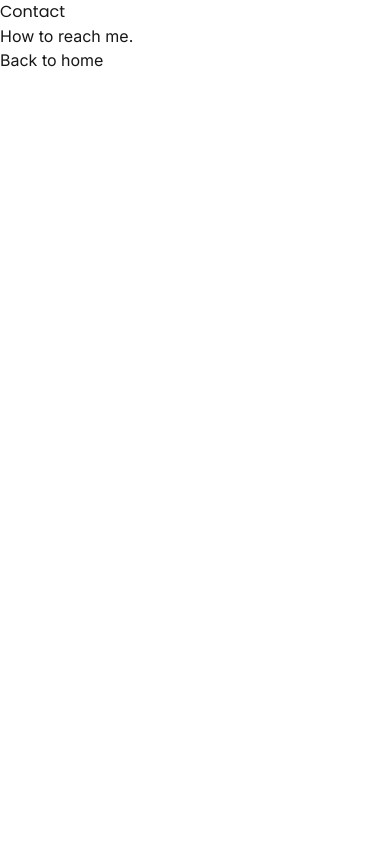
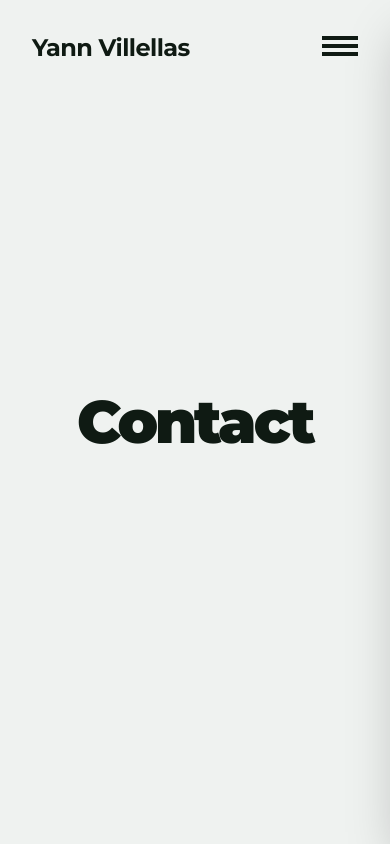
Before and after one commit to yannvillellas/portfolio, a Next.js app: page /en/contact in a window 390 px wide. Built offline with nearby package versions, Linux system fonts and the light colour scheme.

Commit message:
feat: implement responsive navigation with BurgerMenu and Navbar components

```diff
--- a/messages/en.json
+++ b/messages/en.json
@@ -1,4 +1,10 @@
 {
+  "Navigation": {
+    "home": "Home",
+    "about": "About",
+    "projects": "Projects",
+    "contact": "Contact"
+  },
   "HomePage": {
     "title": "Hello world!",
     "about": "Go to the about page",
--- a/messages/fr.json
+++ b/messages/fr.json
@@ -1,4 +1,10 @@
 {
+  "Navigation": {
+    "home": "Accueil",
+    "about": "À propos",
+    "projects": "Projets",
+    "contact": "Contact"
+  },
   "HomePage": {
     "title": "Bonjour",
     "about": "Aller à la page à propos",
--- a/src/app/[locale]/about/page.tsx
+++ b/src/app/[locale]/about/page.tsx
@@ -1,15 +1,13 @@
 import { useTranslations } from "next-intl";
-import { Link } from "@/i18n/navigation";
 
 export default function AboutPage() {
   const t = useTranslations("AboutPage");
+
   return (
-    <div>
-      <h1>{t("title")}</h1>
-      <p>{t("description")}</p>
-      <p>
-        <Link href="/">{t("back")}</Link>
-      </p>
+    <div className="h-dvh w-full flex items-center justify-center">
+      <h1 className="text-6xl md:text-9xl font-black tracking-tighter text-foreground">
+        {t("title")}
+      </h1>
     </div>
   );
 }
--- a/src/app/[locale]/contact/page.tsx
+++ b/src/app/[locale]/contact/page.tsx
@@ -1,15 +1,13 @@
 import { useTranslations } from "next-intl";
-import { Link } from "@/i18n/navigation";
 
 export default function ContactPage() {
   const t = useTranslations("ContactPage");
+
   return (
-    <div>
-      <h1>{t("title")}</h1>
-      <p>{t("description")}</p>
-      <p>
-        <Link href="/">{t("back")}</Link>
-      </p>
+    <div className="h-dvh w-full flex items-center justify-center">
+      <h1 className="text-6xl md:text-9xl font-black tracking-tighter text-foreground">
+        {t("title")}
+      </h1>
     </div>
   );
 }
--- a/src/app/[locale]/globals.css
+++ b/src/app/[locale]/globals.css
@@ -1,28 +1,40 @@
 @import "tailwindcss";
 
 :root {
-  --background: #ffffff;
-  --foreground: #171717;
-}
-
-@theme inline {
-  --color-background: var(--background);
-  --color-foreground: var(--foreground);
-  --font-family-sans: var(--font-inter);
-  --font-family-heading: var(--font-poppins);
+  --background: #eff2f0;
+  --background-secondary: #f7fbf9;
+  --background-tertiary: #fdfffe;
+  --foreground: #0f1a13;
+  --accent: #4ade80;
+  --accent-secondary: #22c55e;
+  --accent-tertiary: #86efac;
 }
 
 @media (prefers-color-scheme: dark) {
   :root {
-    --background: #0a0a0a;
-    --foreground: #ededed;
+    --background: #050a07;
+    --background-secondary: #0f1612;
+    --background-tertiary: #18211c;
+    --foreground: #eefcf6;
+    --accent: #4ade80;
+    --accent-secondary: #15803d;
+    --accent-tertiary: #14532d;
   }
+}
+
+@theme {
+  --color-background: var(--background);
+  --color-background-secondary: var(--background-secondary);
+  --color-background-tertiary: var(--background-tertiary);
+  --color-foreground: var(--foreground);
+  --font-sans: var(--font-sans);
+  --font-heading: var(--font-heading);
 }
 
 body {
   background: var(--background);
   color: var(--foreground);
-  font-family: var(--font-inter), sans-serif;
+  font-family: var(--font-sans), sans-serif;
 }
 
 h1,
@@ -31,5 +43,5 @@ h3,
 h4,
 h5,
 h6 {
-  font-family: var(--font-poppins), sans-serif;
+  font-family: var(--font-heading), sans-serif;
 }
--- a/src/app/[locale]/layout.tsx
+++ b/src/app/[locale]/layout.tsx
@@ -1,9 +1,12 @@
 import type { Metadata } from "next";
 import { NextIntlClientProvider, hasLocale } from "next-intl";
+import { getTranslations, getMessages } from "next-intl/server";
 import { notFound } from "next/navigation";
 import { routing } from "@/i18n/routing";
-import { Inter, Poppins } from "next/font/google";
+import { Inter, Montserrat } from "next/font/google";
 import "./globals.css";
+
+import Navigation from "@/components/Navigation";
 
 export const metadata: Metadata = {
   title: {
@@ -13,16 +16,15 @@ export const metadata: Metadata = {
   description: "Personal portfolio website",
 };
 
-const inter = Inter({
+const defaultFont = Inter({
   subsets: ["latin"],
-  variable: "--font-inter",
+  variable: "--font-sans",
   display: "swap",
 });
 
-const poppins = Poppins({
+const headingFont = Montserrat({
   subsets: ["latin"],
-  weight: ["400", "500", "600", "700"],
-  variable: "--font-poppins",
+  variable: "--font-heading",
   display: "swap",
 });
 
@@ -33,16 +35,30 @@ export default async function LocaleLayout({
   children: React.ReactNode;
   params: Promise<{ locale: string }>;
 }) {
-  // Ensure that the incoming `locale` is valid
   const { locale } = await params;
   if (!hasLocale(routing.locales, locale)) {
     notFound();
   }
 
+  const t = await getTranslations({ locale, namespace: "Navigation" });
+  const messages = await getMessages();
+
+  const menuItems = [
+    { label: t("home"), link: "/" },
+    { label: t("about"), link: "/about" },
+    { label: t("projects"), link: "/projects" },
+    { label: t("contact"), link: "/contact" },
+  ];
+
   return (
     <html lang={locale}>
-      <body className={`${inter.variable} ${poppins.variable}`}>
-        <NextIntlClientProvider>{children}</NextIntlClientProvider>
+      <body
+        className={`${defaultFont.variable} ${headingFont.variable} relative`}
+      >
+        <NextIntlClientProvider messages={messages}>
+          <Navigation items={menuItems} />
+          <main>{children}</main>
+        </NextIntlClientProvider>
       </body>
     </html>
   );
--- a/src/app/[locale]/projects/page.tsx
+++ b/src/app/[locale]/projects/page.tsx
@@ -1,15 +1,13 @@
 import { useTranslations } from "next-intl";
-import { Link } from "@/i18n/navigation";
 
 export default function ProjectsPage() {
   const t = useTranslations("ProjectsPage");
+
   return (
-    <div>
-      <h1>{t("title")}</h1>
-      <p>{t("description")}</p>
-      <p>
-        <Link href="/">{t("back")}</Link>
-      </p>
+    <div className="h-dvh w-full flex items-center justify-center">
+      <h1 className="text-6xl md:text-9xl font-black tracking-tighter text-foreground">
+        {t("title")}
+      </h1>
     </div>
   );
 }
--- /dev/null
+++ b/src/components/BurgerMenu.tsx
@@ -0,0 +1,151 @@
+"use client";
+
+import React, { useRef, useState, useLayoutEffect, useEffect } from "react";
+import { gsap } from "gsap";
+import { Link } from "@/i18n/navigation";
+
+export interface BurgerMenuItem {
+  label: string;
+  link: string;
+}
+
+export interface BurgerMenuProps {
+  items?: BurgerMenuItem[];
+}
+
+const WIPE_COLORS = [
+  "var(--accent-tertiary)",
+  "var(--accent-secondary)",
+  "var(--accent)",
+];
+
+export default function BurgerMenu({ items = [] }: BurgerMenuProps) {
+  const [isOpen, setIsOpen] = useState(false);
+  const containerRef = useRef<HTMLDivElement>(null);
+  const tlRef = useRef<gsap.core.Timeline | null>(null);
+
+  useLayoutEffect(() => {
+    const ctx = gsap.context(() => {
+      const panel = containerRef.current?.querySelector(".menu-panel");
+      const layers = containerRef.current?.querySelectorAll(".wipe-layer");
+      if (panel) gsap.set(panel, { xPercent: 100 });
+      if (layers) gsap.set(layers, { xPercent: 100 });
+    }, containerRef);
+    return () => ctx.revert();
+  }, []);
+
+  useEffect(() => {
+    gsap.context(() => {
+      const panel = containerRef.current?.querySelector(".menu-panel");
+      const layers = containerRef.current
+        ? Array.from(containerRef.current.querySelectorAll(".wipe-layer"))
+        : [];
+
+      if (tlRef.current) tlRef.current.kill();
+
+      const tl = gsap.timeline({ defaults: { ease: "power4.out" } });
+
+      if (isOpen) {
+        if (layers.length)
+          tl.to(layers, { xPercent: 0, duration: 0.5, stagger: 0.07 }, 0);
+        if (panel) tl.to(panel, { xPercent: 0, duration: 0.65 }, 0.15);
+      } else {
+        const all = [...layers];
+        if (panel) all.push(panel as Element);
+        if (all.length)
+          tl.to(all, {
+            xPercent: 100,
+            duration: 0.4,
+            ease: "power3.in",
+            stagger: { amount: 0.1, from: "end" },
+          });
+      }
+      tlRef.current = tl;
+    }, containerRef);
+
+    return () => {
+      if (tlRef.current) tlRef.current.kill();
+    };
+  }, [isOpen]);
+
+  useEffect(() => {
+    if (!isOpen) return;
+    const handleKeyDown = (e: KeyboardEvent) => {
+      if (e.key === "Escape") setIsOpen(false);
+    };
+    document.addEventListener("keydown", handleKeyDown);
+    return () => document.removeEventListener("keydown", handleKeyDown);
+  }, [isOpen]);
+
+  return (
+    <div ref={containerRef}>
+      <button
+        onClick={() => setIsOpen(!isOpen)}
+        className="relative z-60 flex items-center cursor-pointer focus:outline-none text-foreground"
+        aria-label={isOpen ? "Close menu" : "Open menu"}
+        aria-expanded={isOpen}
+      >
+        <div className="relative w-9 h-5">
+          <span
+            className={`absolute left-0 h-1 w-full bg-current transition-all duration-300 ${
+              isOpen ? "top-1/2 -translate-y-1/2 rotate-45" : "top-0"
+            }`}
+          />
+          <span
+            className={`absolute top-1/2 left-0 h-1 w-full bg-current -translate-y-1/2 transition-opacity duration-300 ${
+              isOpen ? "opacity-0" : "opacity-100"
+            }`}
+          />
+          <span
+            className={`absolute left-0 h-1 w-full bg-current transition-all duration-300 ${
+              isOpen ? "bottom-1/2 translate-y-1/2 -rotate-45" : "bottom-0"
+            }`}
+          />
+        </div>
+      </button>
+
+      {isOpen && (
+        <div
+          className="fixed inset-0 z-45"
+          onClick={() => setIsOpen(false)}
+          aria-hidden="true"
+        />
+      )}
+
+      <div
+        className="fixed inset-0 pointer-events-none z-40"
+        aria-hidden="true"
+      >
+        {WIPE_COLORS.map((color, i) => (
+          <div
+            key={i}
+            className="wipe-layer fixed top-0 right-0 h-full w-full"
+            style={{ backgroundColor: color }}
+          />
+        ))}
+      </div>
+
+      <aside
+        id="mobile-nav-panel"
+        className="menu-panel fixed top-0 right-0 h-full w-full bg-(--background-tertiary) flex flex-col p-12 pt-32 shadow-2xl z-50 overflow-y-auto"
+        style={{ pointerEvents: isOpen ? "auto" : "none" }}
+        aria-hidden={!isOpen}
+      >
+        <nav className="flex flex-col gap-6">
+          {items.map((item, idx) => (
+            <Link
+              key={idx}
+              href={item.link}
+              onClick={() => setIsOpen(false)}
+              className="group relative block overflow-hidden text-5xl font-bold font-heading tracking-tighter text-foreground no-underline pb-2"
+            >
+              <span className="transition-colors duration-300 group-hover:text-(--accent)">
+                {item.label}
+              </span>
+            </Link>
+          ))}
+        </nav>
+      </aside>
+    </div>
+  );
+}
--- /dev/null
+++ b/src/components/Logo.tsx
@@ -0,0 +1,14 @@
+import { Link } from "@/i18n/navigation";
+
+export default function Logo() {
+  return (
+    <div className="select-none">
+      <Link
+        href="/"
+        className="text-2xl font-bold font-heading tracking-tight no-underline"
+      >
+        Yann Villellas
+      </Link>
+    </div>
+  );
+}
--- /dev/null
+++ b/src/components/Navbar.tsx
@@ -0,0 +1,29 @@
+"use client";
+
+import React from "react";
+import { Link } from "@/i18n/navigation";
+
+export interface MenuItem {
+  label: string;
+  link: string;
+}
+
+interface NavbarProps {
+  items: MenuItem[];
+}
+
+export default function Navbar({ items }: NavbarProps) {
+  return (
+    <nav className="flex items-center gap-8">
+      {items.map((item, idx) => (
+        <Link
+          key={idx}
+          href={item.link}
+          className="text-base font-medium tracking-wider text-foreground no-underline transition-colors duration-300 hover:text-(--accent)"
+        >
+          {item.label}
+        </Link>
+      ))}
+    </nav>
+  );
+}
--- /dev/null
+++ b/src/components/Navigation.tsx
@@ -0,0 +1,33 @@
+"use client";
+
+import React from "react";
+import Logo from "@/components/Logo";
+import Navbar from "@/components/Navbar";
+import BurgerMenu from "@/components/BurgerMenu";
+
+export interface NavigationItem {
+  label: string;
+  link: string;
+}
+
+export interface NavigationProps {
+  items: NavigationItem[];
+}
+
+export default function Navigation({ items }: NavigationProps) {
+  return (
+    <header className="absolute top-0 left-0 w-full p-8 z-40 pointer-events-none">
+      <div className="flex justify-between items-baseline w-full">
+        <div className="pointer-events-auto z-50">
+          <Logo />
+        </div>
+        <div className="hidden md:block pointer-events-auto z-50">
+          <Navbar items={items} />
+        </div>
+        <div className="md:hidden pointer-events-auto z-50">
+          <BurgerMenu items={items} />
+        </div>
+      </div>
+    </header>
+  );
+}
```
Also changed, not shown: src/app/[locale]/page.tsx (+5 -16 lines).
